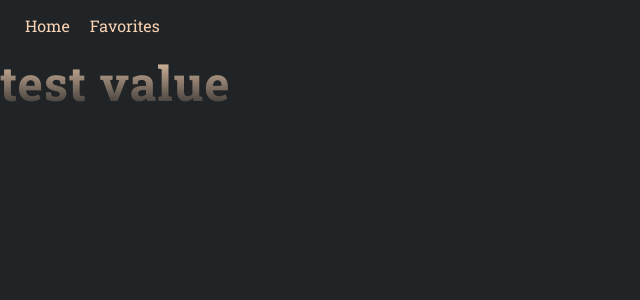
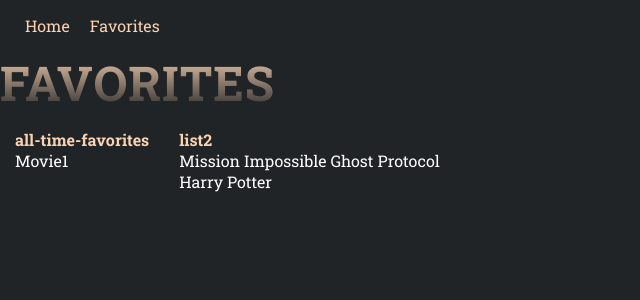
Before and after one commit to dhruvarayasam/movie-site, a React (Create React App) app: page /favorites in a window 1280 px wide. Shown: the top 300 px of the page, without its empty margins (0-640 px from the left). Built offline with nearby package versions, Linux system fonts and the light colour scheme.

Commit message:
established basics of favorites page

```diff
--- a/src/App.css
+++ b/src/App.css
@@ -262,3 +262,22 @@ nav {
   color: #f9d3b4;
   text-decoration: none;
 }
+
+.favorites-heading {
+  text-align: center;
+}
+
+.all-lists {
+  display:flex;
+
+}
+
+.lists {
+  padding: 15px;
+  color:rgba(249, 211, 180, 1);
+}
+
+.movies-folder-object > * {
+  text-decoration: none;
+  color: white;
+}
--- a/src/components/FavoritesPage.js
+++ b/src/components/FavoritesPage.js
@@ -5,30 +5,166 @@ import { FavoritesContext } from "../contexts/ListContext"
 
 export default function FavoritesPage() {
 
-    const { favoritesList } = useContext(FavoritesContext)
+    const { favoritesList, setFavoritesList } = useContext(FavoritesContext)
 
     // favorites will be organized into folders
     // default is Liked movies
     // can create other folders, but liked will always stay there
     // is organized by favoritesList
-    // each key in favoritesList represents a folder and each value is an array of strings (movie titles)
+    // each key in favoritesList represents a folder and each value is an array of arrays [movie title, imdbID]
     // updates to favoritesList include: appending to a list (folder), deleting from a list, and deleting a folder
+    // can't add any duplicates to a list
 
-    function deleteFromFavoritesList(value) {
+    function deleteFromFolder(folder, imdbID) {
+
+        const listOfMovies = [...favoritesList[folder]]
+
+        for (let i = 0; i < listOfMovies.length; i++) {
+
+            const movie = listOfMovies[i]
+
+            const id = movie[1]
+
+            if (id === imdbID) {
+
+                const newObj = { ...favoritesList }
+
+                newObj[folder].splice(i, 1);
+
+                setFavoritesList({ ...newObj })
+
+                console.log(favoritesList)
+
+
+                return;
+
+            }
+
+        }
+
+        throw new Error('movie not found')
+
 
     }
 
-    function addToFavoritesList(value) {
+    function addToFolder(folder, movieTitle, imdbID) {
+
+        const listOfMovies = [...favoritesList[folder]] // 2D Array
+
+        if (!checkIfMovieAlreadyExists(listOfMovies, imdbID)) { // if movie does not exist in the list, it is safe to add to the list
+
+            const newObj = { ...favoritesList }
+            newObj[folder] = [movieTitle, imdbID]
+
+            // now, newObj is instantiated with all previous data of favoritesList as well as new movie. now, update state
+
+            setFavoritesList({ ...newObj })
+
+        } else {
+
+            throw new Error('movie exists')
+
+        }
+    }
+
+    function addFolder(listName) {
+
+        if (!checkIfFolderAlreadyExists) {
+
+            const objToAdd = {}
+            objToAdd[listName] = []
+
+            setFavoritesList({ ...favoritesList, ...objToAdd })
+
+            console.log(favoritesList)
+
+        } else {
+
+            throw new Error('list already exists')
+
+        }
 
     }
 
-    function deleteList() {
+    function deleteFolder(listName) {
+
+        if (checkIfFolderAlreadyExists(listName)) {
+
+            const newObj = { ...favoritesList }
+
+            delete newObj[listName]
+
+            setFavoritesList({ ...newObj })
+
+            console.log(favoritesList)
+
+
+        } else {
+            return new Error('folder doesnt exist')
+        }
 
     }
 
+    function checkIfMovieAlreadyExists(list, imdbID) {
+
+        for (let i = 0; i < list.length; i++) {
+
+            const movie = list[i]
+
+            const id = movie[1]
+
+            if (id === imdbID) {
+                return false
+            }
+
+        }
+
+        return true
+
+    }
+
+    function checkIfFolderAlreadyExists(listName) {
+
+        return favoritesList.hasOwnProperty(listName)
+
+    }
+
+    // make favoritesList into a renderable array
+
+
+    // now in html, we must iterate through all keys in favoriteList object, assign these as FOLDERS
+    // under each folder, render each movie w/ its respective title
     return (
         <div>
-            <h1>{favoritesList.test}</h1>
+            <div className="favorites-heading">
+                <h1>FAVORITES</h1>
+            </div>
+            <div className="all-lists">
+                {
+                    Object.entries(favoritesList).map((collection) => {
+                        const folderName = collection[0]
+                        const moviesList = collection[1]
+                        return (
+                            <div className="lists">
+                                <h4>{folderName}</h4>
+                                <div className="movies-folder">
+                                    {
+                                        moviesList.map((movieArr) => {
+                                            const imdbLink = `http://imdb.com/title/${movieArr[1]}`
+                                            const movieTitle = movieArr[0]
+                                            return (
+                                                <div className="movies-folder-object">
+                                                    <a href={imdbLink} target="_blank" rel="noreferrer">{movieTitle}</a>
+                                                </div>
+                                            )
+                                        })
+                                    }
+                                </div>
+                            </div>
+                        )
+                    })
+                }
+            </div >
         </div>
     )
 }
--- a/src/contexts/ListContext.js
+++ b/src/contexts/ListContext.js
@@ -4,7 +4,7 @@ export const FavoritesContext = createContext({})
 
 export function FavoritesListProvider({children}) {
 
-    const [favoritesList, setFavoritesList] = useState({test: 'test value'});
+    const [favoritesList, setFavoritesList] = useState({'all-time-favorites': [['Movie1', 1]], 'list2':[['Mission Impossible Ghost Protocol', 109], ['Harry Potter', 987]]});
 
     return (
         <FavoritesContext.Provider value={{favoritesList, setFavoritesList}}>
```
